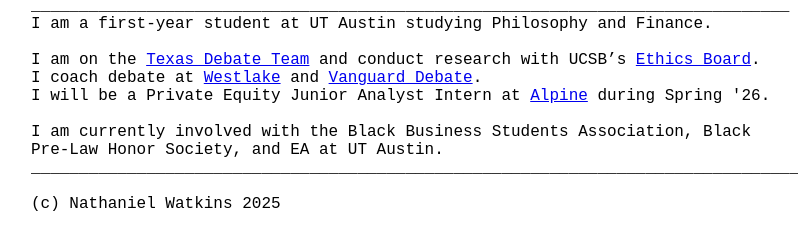
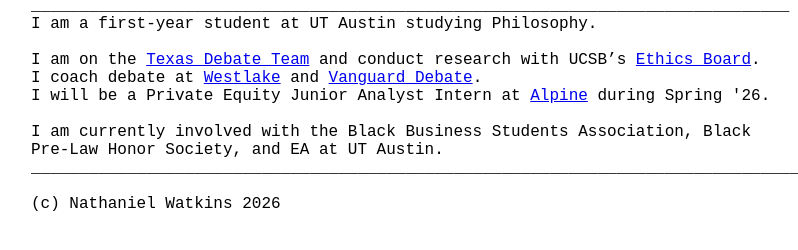
Before and after one commit to natezwatkins/website, a plain HTML site: page index.html in a window 1280 px wide. Shown: the part 74-324 px from the top of the page, without its empty margins (225-1023 px from the left). Drawn offline with Linux system fonts and the light colour scheme.

Commit message:
update site

```diff
--- a/index.html
+++ b/index.html
@@ -71,7 +71,7 @@
       d="M165.9 397.4c0 2-2.3 3.6-5.2 3.6-3.3.3-5.6-1.3-5.6-3.6 0-2 2.3-3.6 5.2-3.6 3-.3 5.6 1.3 5.6 3.6zm-31.1-4.5c-.7 2 1.3 4.3 4.3 4.9 2.6 1 5.6 0 6.2-2s-1.3-4.3-4.3-5.2c-2.6-.7-5.5.3-6.2 2.3zm44.2-1.7c-2.9.7-4.9 2.6-4.6 4.9.3 2 2.9 3.3 5.9 2.6 2.9-.7 4.9-2.6 4.6-4.6-.3-1.9-3-3.2-5.9-2.9zM244.8 8C106.1 8 0 113.3 0 252c0 110.9 69.8 205.8 169.5 239.2 12.8 2.3 17.3-5.6 17.3-12.1 0-6.2-.3-40.4-.3-61.4 0 0-70 15-84.7-29.8 0 0-11.4-29.1-27.8-36.6 0 0-22.9-15.7 1.6-15.4 0 0 24.9 2 38.6 25.8 21.9 38.6 58.6 27.5 72.9 20.9 2.3-16 8.8-27.1 16-33.7-55.9-6.2-112.3-14.3-112.3-110.5 0-27.5 7.6-41.3 23.6-58.9-2.6-6.5-11.1-33.3 2.6-67.9 20.9-6.5 69 27 69 27 20-5.6 41.5-8.5 62.8-8.5s42.8 2.9 62.8 8.5c0 0 48.1-33.6 69-27 13.7 34.7 5.2 61.4 2.6 67.9 16 17.7 25.8 31.5 25.8 58.9 0 96.5-58.9 104.2-114.8 110.5 9.2 7.9 17 22.9 17 46.4 0 33.7-.3 75.4-.3 83.6 0 6.5 4.6 14.4 17.3 12.1C428.2 457.8 496 362.9 496 252 496 113.3 383.5 8 244.8 8zM97.2 352.9c-1.3 1-1 3.3.7 5.2 1.6 1.6 3.9 2.3 5.2 1 1.3-1 1-3.3-.7-5.2-1.6-1.6-3.9-2.3-5.2-1zm-10.8-8.1c-.7 1.3.3 2.9 2.3 3.9 1.6 1 3.6.7 4.3-.7.7-1.3-.3-2.9-2.3-3.9-2-.6-3.6-.3-4.3.7zm32.4 35.6c-1.6 1.3-1 4.3 1.3 6.2 2.3 2.3 5.2 2.6 6.5 1 1.3-1.3.7-4.3-1.3-6.2-2.2-2.3-5.2-2.6-6.5-1zm-11.4-14.7c-1.6 1-1.6 3.6 0 5.9 1.6 2.3 4.3 3.3 5.6 2.3 1.6-1.3 1.6-3.9 0-6.2-1.4-2.3-4-3.3-5.6-2z" />
   </svg></a>
 _______________________________________________________________________________
-I am a first-year student at UT Austin studying Philosophy and Finance.
+I am a first-year student at UT Austin studying Philosophy.
 
 I am on the <a href="https://commstudies.utexas.edu/forensics/ut-debate">Texas Debate Team</a> and conduct research with UCSB’s <a href="https://www.history.ucsb.edu/">Ethics Board</a>.
 I coach debate at <a href="https://sites.google.com/eanesisd.net/whsspeechdebate/home">Westlake</a> and <a href="https://vanguarddebate.com">Vanguard Debate</a>.
@@ -81,7 +81,7 @@
 Pre-Law Honor Society, and EA at UT Austin.
 ________________________________________________________________________________
 
-(c) Nathaniel Watkins 2025
+(c) Nathaniel Watkins 2026
 
 </pre>
     </div>
```
